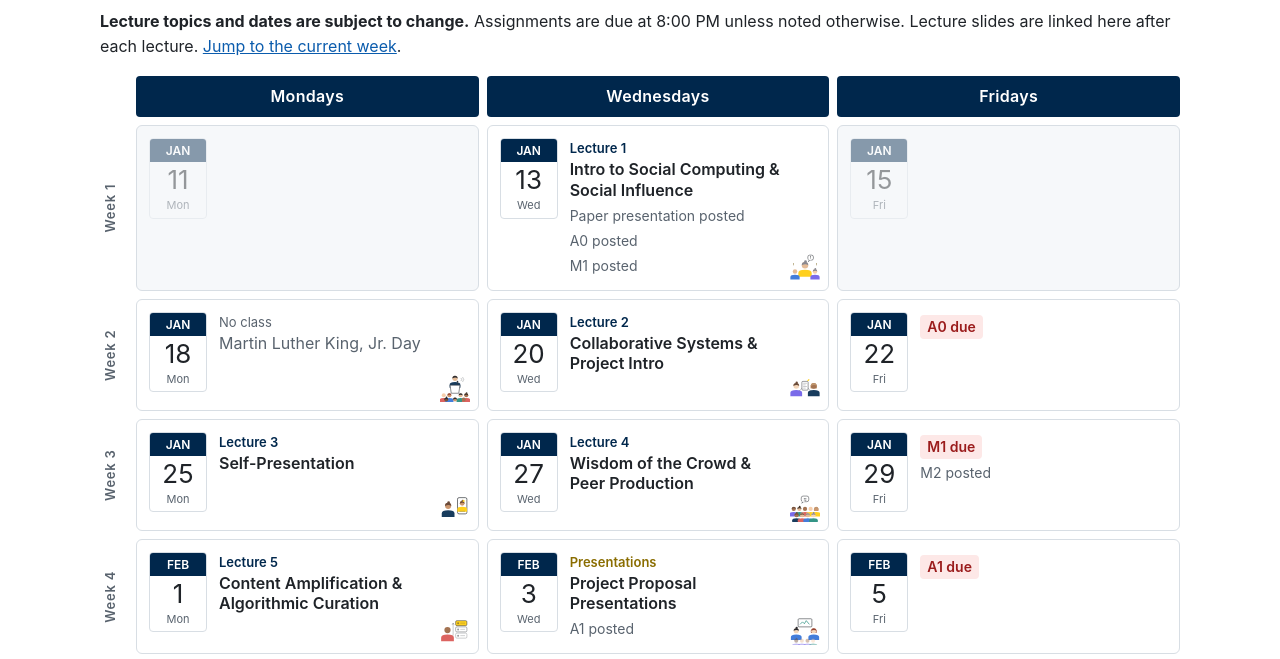
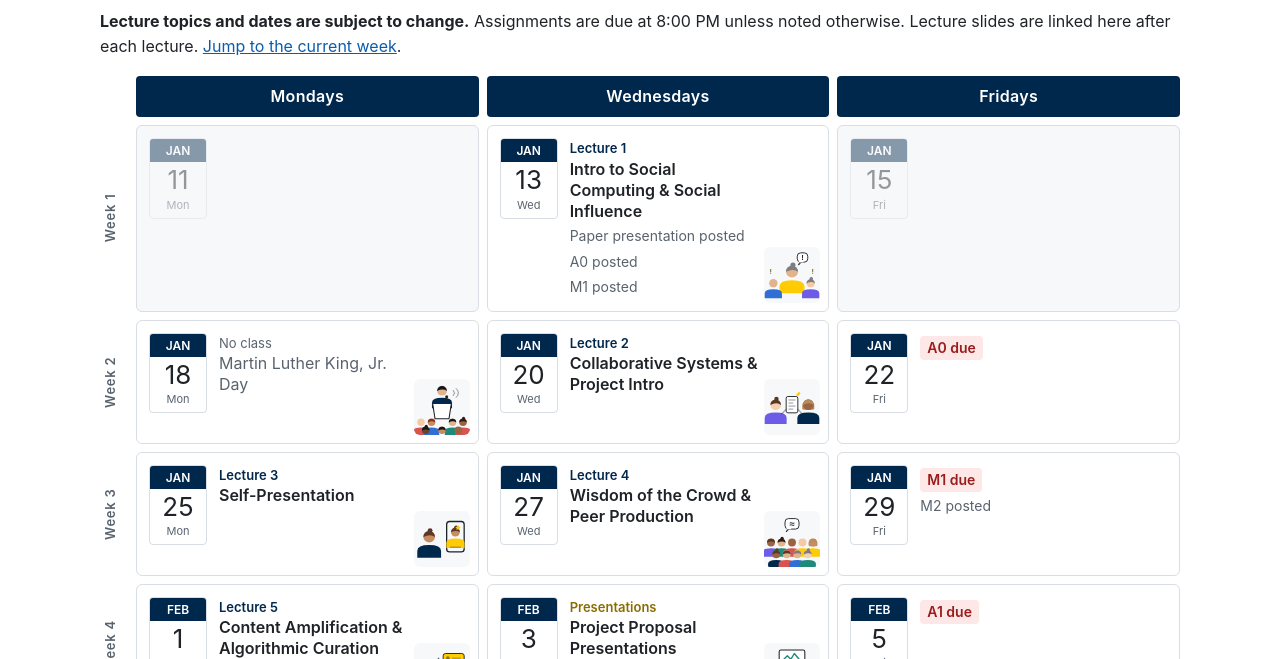
Before and after one commit to farnazj/social-computing-course, a plain HTML site: page schedule.html in a window 1280 px wide. Shown: the part 124-783 px from the top of the page. Drawn offline with Linux system fonts and the light colour scheme.

Commit message:
Update site (2026-10-12T00:30Z)

```diff
--- a/schedule.html
+++ b/schedule.html
@@ -9,7 +9,7 @@
 <link rel="preconnect" href="https://fonts.googleapis.com">
 <link rel="preconnect" href="https://fonts.gstatic.com" crossorigin>
 <link href="https://fonts.googleapis.com/css2?family=Fraunces:opsz,wght@9..144,400;9..144,600;9..144,800&display=swap" rel="stylesheet">
-<link rel="stylesheet" href="static/style.css?v=f4766e5c">
+<link rel="stylesheet" href="static/style.css?v=a89c219e">
 
 </head>
 <body>
--- a/static/style.css
+++ b/static/style.css
@@ -94,7 +94,7 @@ table.info th, table.info td { padding: 6px 8px 6px 0; }
 .weekgrid .week { display: grid; grid-template-columns: 28px repeat(var(--cols), minmax(0, 1fr)); gap: 8px; scroll-margin-top: 16px; }
 .col-head { background: var(--blue); color: #fff; text-align: center; font-weight: 600; padding: 8px 4px; border-radius: 4px; letter-spacing: .02em; }
 .wk-label { writing-mode: vertical-rl; transform: rotate(180deg); text-align: center; font-size: 13px; font-weight: 600; color: var(--muted); letter-spacing: .06em; }
-.day { position: relative; display: grid; grid-template-columns: 58px minmax(0, 1fr); gap: 12px; padding: 12px; border: 1px solid var(--line); border-radius: 6px; background: var(--bg); min-height: 112px; }
+.day { position: relative; display: grid; grid-template-columns: 58px minmax(0, 1fr); gap: 12px; padding: 12px; border: 1px solid var(--line); border-radius: 6px; background: var(--bg); min-height: 124px; }
 .day.is-empty { background: var(--alt); }
 .day.is-empty .dateblock { opacity: .45; }
 .day.is-today { box-shadow: 0 0 0 2px var(--maize); }
@@ -104,7 +104,7 @@ table.info th, table.info td { padding: 6px 8px 6px 0; }
 .dateblock .mon { width: 100%; text-align: center; background: var(--blue); color: #fff; font-size: 12px; font-weight: 600; text-transform: uppercase; padding: 2px 0; }
 .dateblock .num { font-size: 26px; line-height: 1.25; padding: 2px 0 0; }
 .dateblock .dow { font-size: 11px; color: var(--muted); padding-bottom: 3px; }
-.day-body { min-width: 0; padding-right: 30px; }
+.day-body { min-width: 0; padding-right: 58px; }
 .day .kind { font-size: 13px; font-weight: 600; color: var(--blue); }
 .day .t { font-weight: 600; line-height: 1.3; margin-bottom: 4px; }
 .day .ev { font-size: 14px; margin-top: 3px; }
@@ -112,7 +112,7 @@ table.info th, table.info td { padding: 6px 8px 6px 0; }
 .ev-out a { color: inherit; }
 .ev-due { display: inline-block; background: #fde8e7; color: #9b1c1c; font-weight: 600; padding: 1px 7px; border-radius: 4px; }
 .ev-due a { color: inherit; }
-.day > .glyph { position: absolute; right: 8px; bottom: 8px; width: 30px; height: 30px; opacity: .9; }
+.day > .glyph { position: absolute; right: 8px; bottom: 8px; width: 56px; height: 56px; border-radius: 6px; background: var(--alt); }
 .day.k-holiday .t, .day.k-holiday .kind { color: var(--muted); font-weight: 400; }
 .day.k-exam .kind { color: var(--coral); }
 .day.k-presentations .kind { color: #8a6d00; }
```
Also changed, not shown: 404.html (+1 -1 lines), assignments.html (+1 -1 lines), calendar.html (+1 -1 lines), index.html (+1 -1 lines), syllabus.html (+1 -1 lines).
